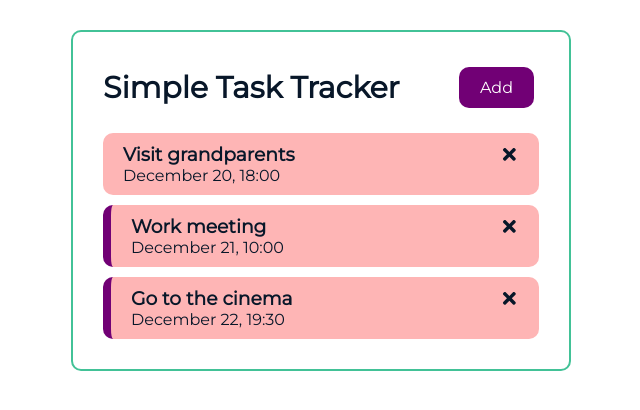
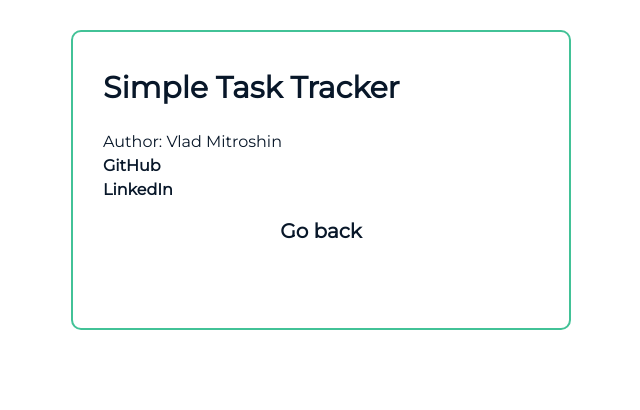
Before and after one commit to vladmitroshin/simple-task-tracker-react, a React (Create React App) app: page /about in a window 1280 px wide. Shown: the top 410 px of the page, without its empty margins (319-959 px from the left). Built offline with nearby package versions, Linux system fonts and the light colour scheme; data requests are answered from the project's data file.

Commit message:
Add about component via react-router-dom

```diff
--- a/package.json
+++ b/package.json
@@ -11,6 +11,7 @@
     "react": "^17.0.2",
     "react-dom": "^17.0.2",
     "react-icons": "^4.3.1",
+    "react-router-dom": "^6.2.1",
     "react-scripts": "4.0.3",
     "web-vitals": "^1.1.2"
   },
--- a/src/App.js
+++ b/src/App.js
@@ -1,5 +1,8 @@
 import { useState, useEffect } from "react";
+import { BrowserRouter, Routes, Route } from "react-router-dom";
+import About from "./components/About";
 import AddTask from "./components/AddTask";
+import Footer from "./components/Footer";
 import Header from "./components/Header";
 import Tasks from "./components/Tasks";
 
@@ -75,18 +78,35 @@ const App = () => {
   };
 
   return (
+    <BrowserRouter>
       <div className="container">
         <Header
           onAdd={() => setShowAddTask(!showAddTask)}
           showAdd={showAddTask}
         />
+        <Routes>
+          <Route
+            path="/"
+            element={
+              <>
                 {showAddTask ? <AddTask onAdd={addTask} /> : ""}
                 {tasks.length > 0 ? (
-        <Tasks tasks={tasks} onDelete={deleteTask} onToggle={toggleReminder} />
+                  <Tasks
+                    tasks={tasks}
+                    onDelete={deleteTask}
+                    onToggle={toggleReminder}
+                  />
                 ) : (
                   "No tasks yet"
                 )}
+              </>
+            }
+          />
+          <Route path="/about" element={<About />} />
+        </Routes>
+        <Footer />
       </div>
+    </BrowserRouter>
   );
 };
 
--- /dev/null
+++ b/src/components/About.js
@@ -0,0 +1,23 @@
+const About = () => {
+  return (
+    <div className="about">
+      <p>Author: Vlad Mitroshin</p>
+      <a
+        href="https://github.com/vladmitroshin"
+        target="_blank"
+        rel="noreferrer"
+      >
+        GitHub
+      </a>
+      <a
+        href="https://www.linkedin.com/in/vlad-mitroshin-279b4a196/"
+        target="_blank"
+        rel="noreferrer"
+      >
+        LinkedIn
+      </a>
+    </div>
+  );
+};
+
+export default About;
--- /dev/null
+++ b/src/components/Footer.js
@@ -0,0 +1,17 @@
+import { Link, useLocation } from "react-router-dom";
+
+const Footer = () => {
+  const location = useLocation();
+
+  return (
+    <footer className="footer">
+      {location.pathname === "/" ? (
+        <Link to="/about">About</Link>
+      ) : (
+        <Link to="/">Go back</Link>
+      )}
+    </footer>
+  );
+};
+
+export default Footer;
--- a/src/components/Header.js
+++ b/src/components/Header.js
@@ -1,11 +1,18 @@
 import PropTypes from "prop-types";
+import { useLocation } from "react-router-dom";
 import Button from "./Button";
 
 const Header = ({ title, onAdd, showAdd }) => {
+  const location = useLocation();
+
   return (
     <header className="header">
       <h1>{title}</h1>
-      <Button text={showAdd ? "Close" : "Add"} onClick={onAdd} />
+      {location.pathname === "/" ? (
+        <Button text={showAdd ? "Close" : "Add"} onClick={onAdd} />
+      ) : (
+        ""
+      )}
     </header>
   );
 };
--- a/src/index.scss
+++ b/src/index.scss
@@ -23,6 +23,12 @@ body {
   font-family: "Montserrat", sans-serif;
 }
 
+a {
+  text-decoration: none;
+  color: inherit;
+  font-weight: 600;
+}
+
 .container {
   max-width: 500px;
   min-height: 300px;
@@ -37,6 +43,7 @@ body {
   justify-content: space-between;
   align-items: center;
   margin-bottom: 20px;
+  height: 50px;
 
   h1 {
     font-size: 30px;
@@ -47,8 +54,9 @@ body {
   border: none;
   background-color: $button_add_color;
   color: #fff;
-  padding: 10px 20px;
-  margin: 5px;
+  height: inherit;
+  width: 20%;
+  // padding: 10px 20px;
   border-radius: 10px;
   cursor: pointer;
   font-family: inherit;
@@ -83,6 +91,10 @@ body {
 
   &.reminder {
     border-left: 8px solid $button_add_color;
+  }
+
+  &:hover {
+    transform: scale(1.05);
   }
 
   &:last-child {
@@ -144,6 +156,23 @@ body {
   input[type="submit"] {
     display: block;
     width: 100%;
+    height: 40px;
     margin: 0;
   }
 }
+
+.about {
+  a {
+    display: block;
+    margin-top: 5px;
+  }
+}
+
+.footer {
+  margin-top: 20px;
+  text-align: center;
+
+  a {
+    font-size: 20px;
+  }
+}
```
Also changed, not shown: 1 other file (tests, documents, lock files or other folders). Lines whose indentation alone changed are shown as unchanged.
